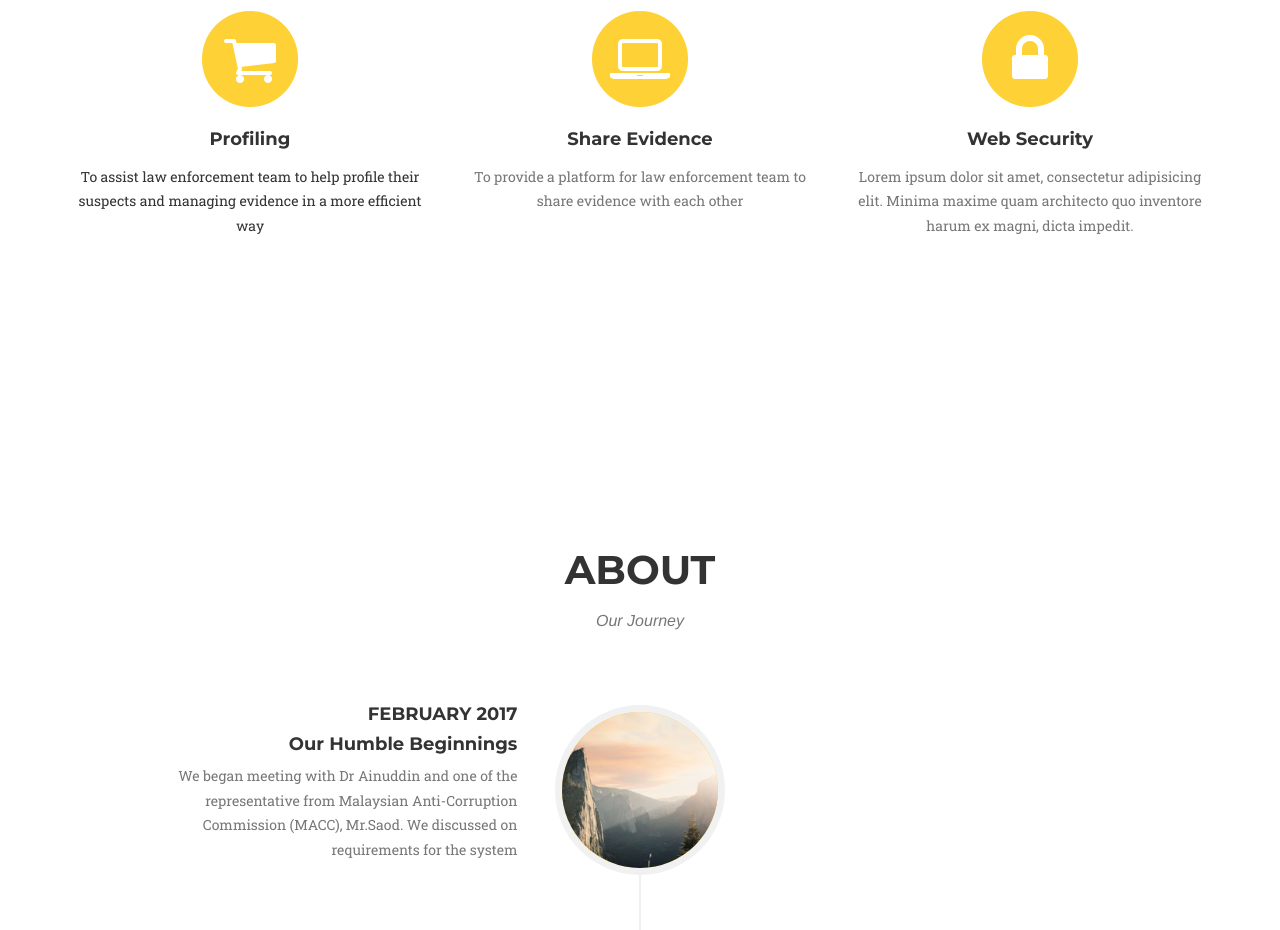
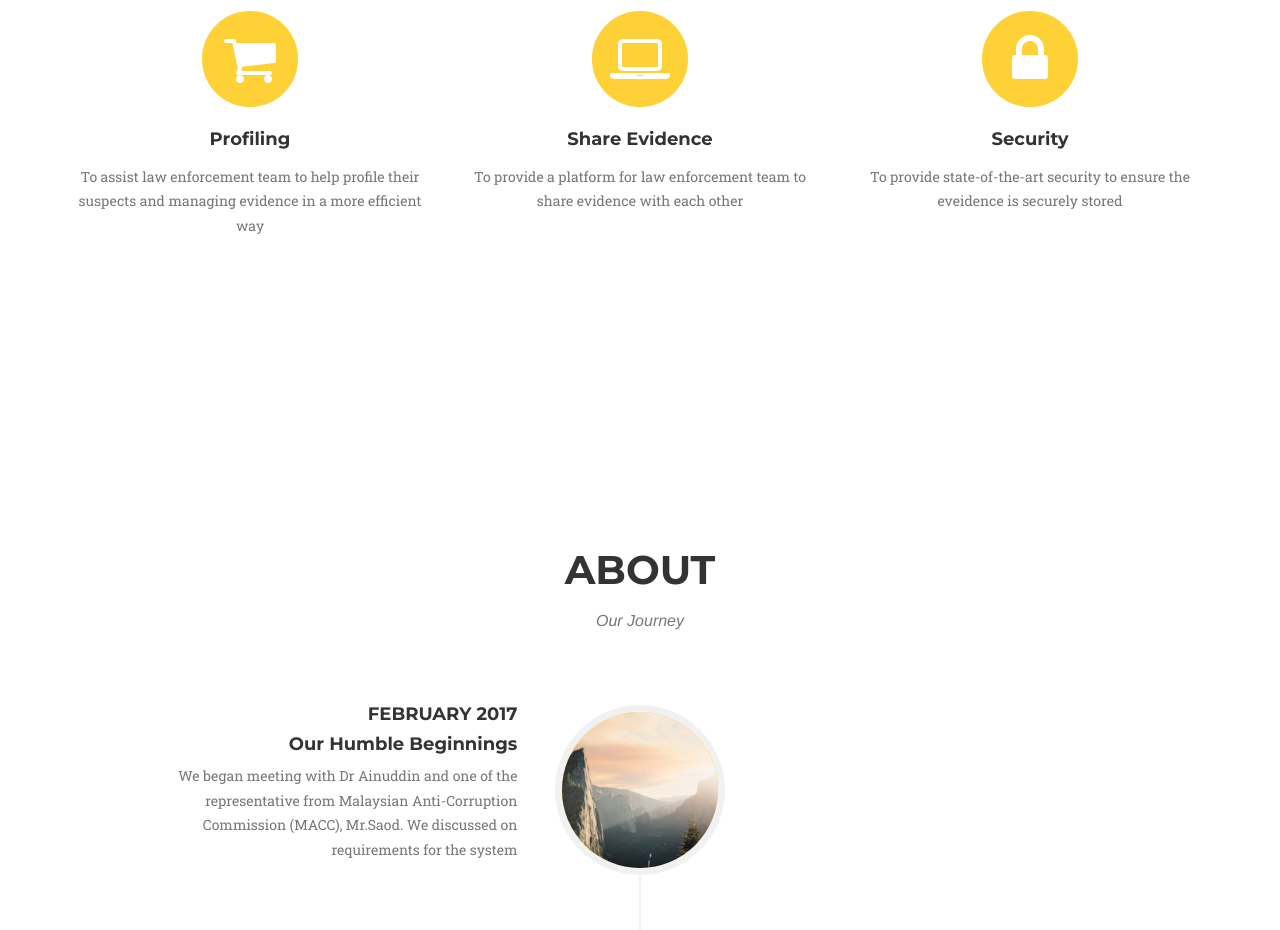
Before and after one commit to IPPI-FSKTM-FDKRM/Website-IPPI, a website: page index.html in a window 1280 px wide. Shown: the part 1079-2009 px from the top of the page. Drawn offline with nearby package versions, Linux system fonts and the light colour scheme; a web font is replaced by a local one.

Commit message:
Changed background and added info on security

```diff
--- a/index.html
+++ b/index.html
@@ -74,7 +74,7 @@
             <div class="intro-text">
                 <div class="intro-lead-in">Welcome To Our IPPI Website</div>
                 <div class="intro-heading">It's Nice To Meet You</div>
-                <a href="#services" class="page-scroll btn btn-xl">Tell Me More</a>
+                <a href="#introduction" class="page-scroll btn btn-xl">Tell Me More</a>
             </div>
         </div>
     </header>
@@ -97,7 +97,7 @@ evidence management and reporting in a more efficient way.</h3>
                         <i class="fa fa-shopping-cart fa-stack-1x fa-inverse"></i>
                     </span>
                     <h4 class="service-heading">Profiling</h4>
-		<p class"text-muted">To assist law enforcement team to help profile their suspects and managing evidence in a more efficient way</p>
+		<p class="text-muted">To assist law enforcement team to help profile their suspects and managing evidence in a more efficient way</p>
                 </div>
                 <div class="col-md-4">
                     <span class="fa-stack fa-4x">
@@ -112,8 +112,8 @@ evidence management and reporting in a more efficient way.</h3>
                         <i class="fa fa-circle fa-stack-2x text-primary"></i>
                         <i class="fa fa-lock fa-stack-1x fa-inverse"></i>
                     </span>
-                    <h4 class="service-heading">Web Security</h4>
-                    <p class="text-muted">Lorem ipsum dolor sit amet, consectetur adipisicing elit. Minima maxime quam architecto quo inventore harum ex magni, dicta impedit.</p>
+                    <h4 class="service-heading">Security</h4>
+                    <p class="text-muted">To provide state-of-the-art security to ensure the eveidence is securely stored</p>
                 </div>
             </div>
         </div>
```
Also changed, not shown: img/header-bg.jpg, img/header-bgOld.jpg (added), 1 other file.
